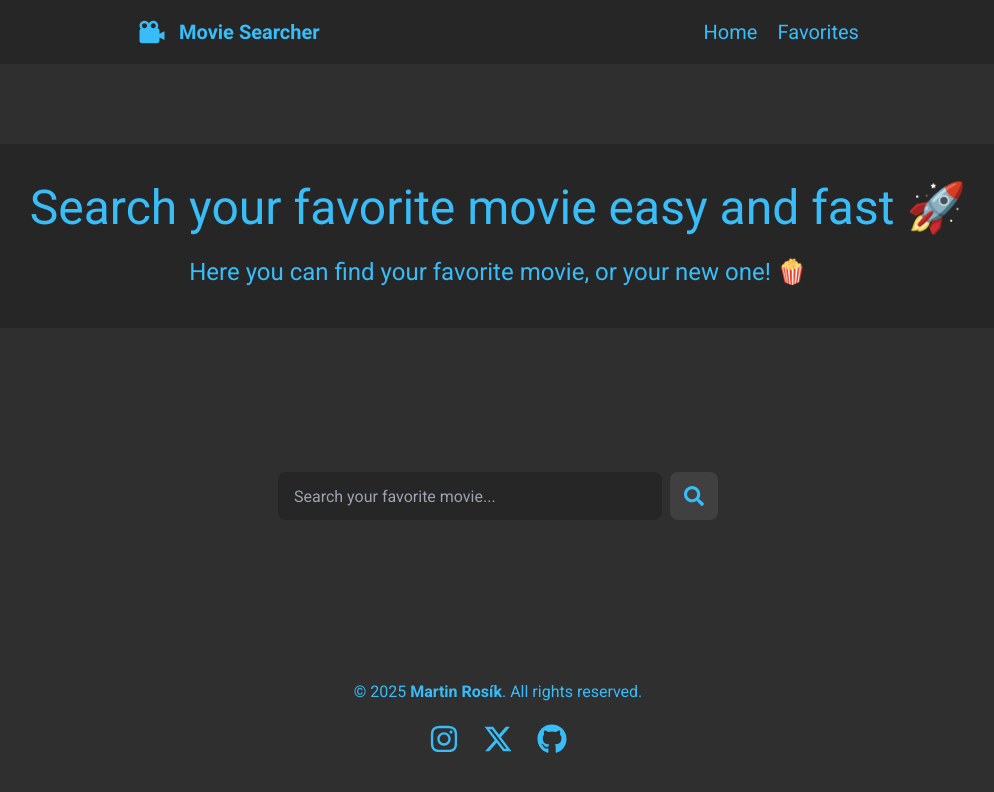
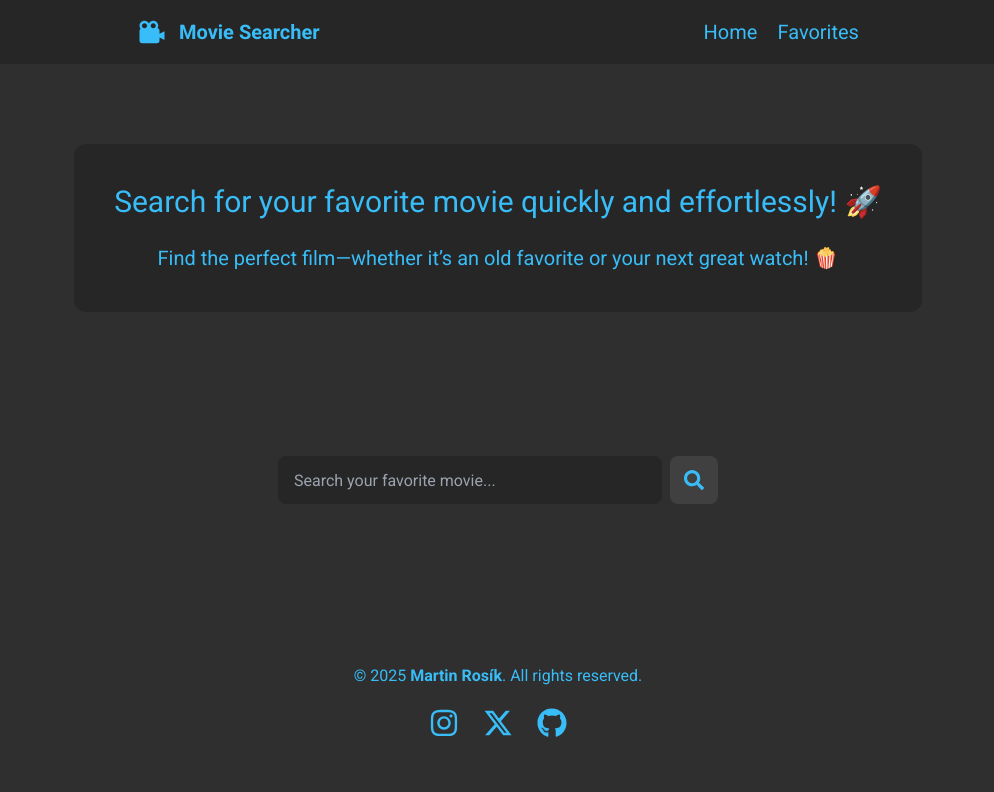
Before and after one commit to martinrosik/MovieSearcherApp, a React (Vite) app: page / in a window 1280 px wide. Shown: the top 792 px of the page, without its empty margins (142-1136 px from the left). Built offline with nearby package versions, Linux system fonts and the light colour scheme.

Commit message:
document title editing | text changes

```diff
--- a/index.html
+++ b/index.html
@@ -3,6 +3,7 @@
   <head>
     <meta charset="UTF-8" />
     <meta name="viewport" content="width=device-width, initial-scale=1.0" />
+    <link rel="icon" type="image/x-icon" href="/src/assets/favicon.ico">
     <link href="https://fonts.googleapis.com/css2?family=Roboto:ital,wght@0,100..900;1,100..900&display=swap" rel="stylesheet">
     <title>Movie Searcher</title>
   </head>
--- a/src/components/Header.jsx
+++ b/src/components/Header.jsx
@@ -2,11 +2,12 @@ function Header() {
   return (
     <header className="mt-20 flex justify-center items-center">
       <div className="flex flex-col bg-neutral-800 w-2/1 p-10 rounded-xl gap-6 justify-center items-center text-sky-400">
-        <h1 className="text-5xl">
-          Search your favorite movie easy and fast 🚀
+        <h1 className="text-3xl">
+          Search for your favorite movie quickly and effortlessly! 🚀
         </h1>
-        <h3 className="text-2xl">
-          Here you can find your favorite movie, or your new one! 🍿
+        <h3 className="text-xl">
+          Find the perfect film—whether it’s an old favorite or your next great
+          watch! 🍿
         </h3>
       </div>
     </header>
--- a/src/components/Navbar.jsx
+++ b/src/components/Navbar.jsx
@@ -3,12 +3,24 @@ import { BiSolidCameraMovie } from "react-icons/bi";
 import "/src/index.css";
 
 function Navbar() {
+  const favoritesTitle = () => {
+    document.title = "Movie Searcher | Favorites";
+  };
+
+  const homeTitle = () => {
+    document.title = "Movie Searcher";
+  };
+
   return (
     <div>
       <nav className="flex justify-center space-x-96 items-center bg-neutral-800 h-16">
         <div>
-          <Link to="/" className="flex flex-row gap-3 justify-center items-center">
-            <BiSolidCameraMovie className="text-sky-400 text-3xl"/>
+          <Link
+            onClick={homeTitle}
+            to="/"
+            className="flex flex-row gap-3 justify-center items-center"
+          >
+            <BiSolidCameraMovie className="text-sky-400 text-3xl" />
             <h1 className="text-sky-400 font-bold text-xl flex">
               Movie Searcher
             </h1>
@@ -16,12 +28,14 @@ function Navbar() {
         </div>
         <ul className="flex gap-5 text-sky-400 text-xl">
           <li>
-            <Link className="" to="/">
+            <Link onClick={homeTitle} className="" to="/">
               Home
             </Link>
           </li>
           <li>
-            <Link to="/favorites">Favorites</Link>
+            <Link onClick={favoritesTitle} to="/favorites">
+              Favorites
+            </Link>
           </li>
         </ul>
       </nav>
--- a/src/pages/Favorites.jsx
+++ b/src/pages/Favorites.jsx
@@ -5,8 +5,9 @@ function Favorites() {
   return (
     <>
       <Navbar />
-      <h1 className="text-sky-400 text-3xl mt-36 flex justify-center items-center">
-        You don`t have any favorite movies here... 😟
+      <h1 className="text-sky-400 text-xl mt-36 flex justify-center items-center">
+        You don’t have any favorite movies yet... 🎬 Start exploring and find
+        your next must-watch! 🍿
       </h1>
       <Footer />
     </>
```
Also changed, not shown: 1 other file (tests, documents, lock files or other folders).
